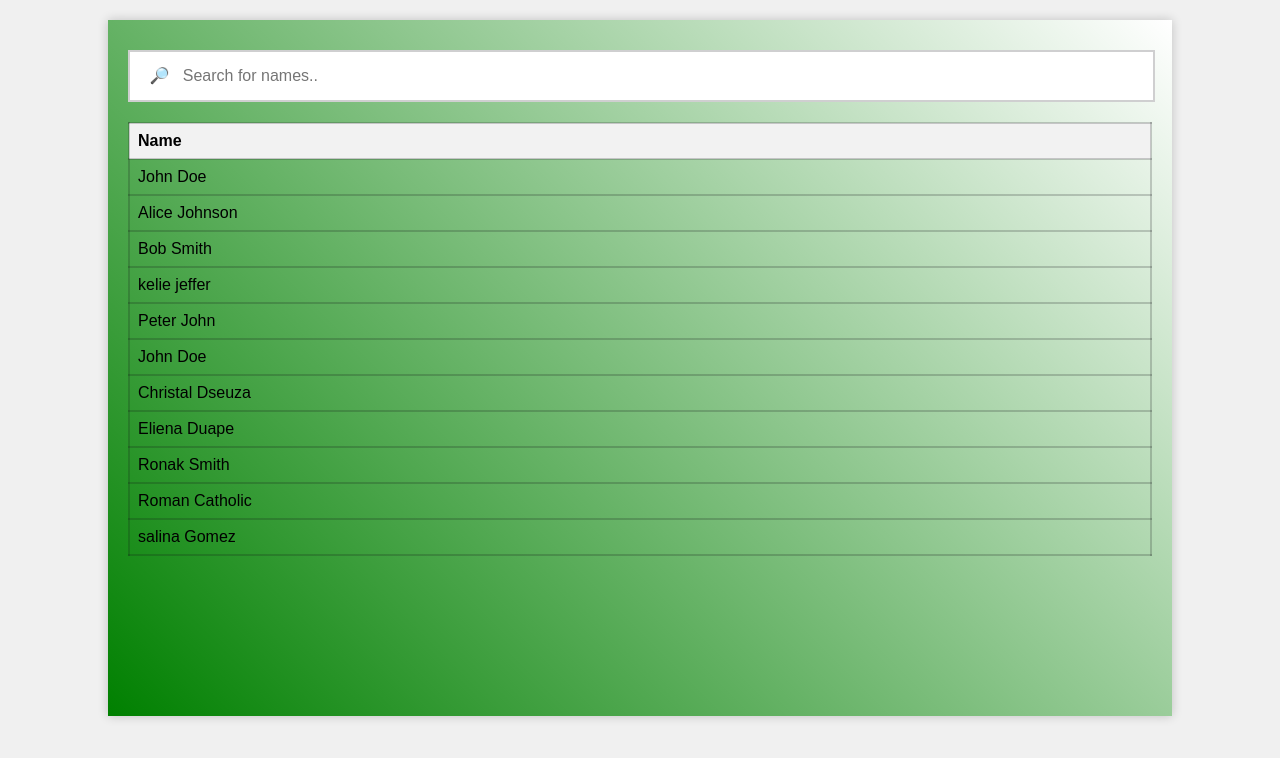
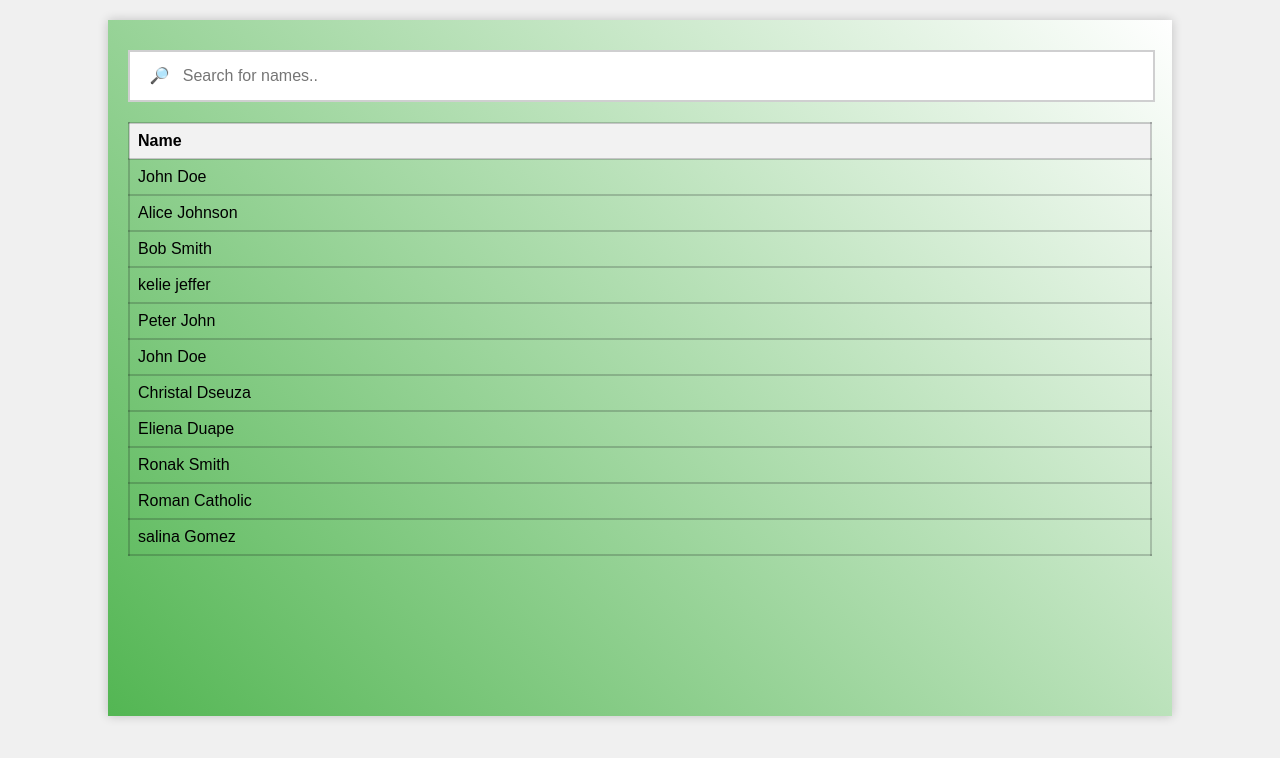
Before and after one commit to namishagurunani/Javascript-WeeklyTest-4, a plain HTML site: page Filter-Table/index.html in a window 1280 px wide. Drawn offline with Linux system fonts and the light colour scheme.

Commit message:
Update style.css

```diff
--- a/Filter-Table/style.css
+++ b/Filter-Table/style.css
@@ -13,7 +13,7 @@ body {
     padding: 20px;
     box-shadow: 0 0 10px rgba(0, 0, 0, 0.2);
     height: 82vh;
-    background-image: linear-gradient(45deg, green, transparent);
+   background-image: linear-gradient(45deg, #53b653, transparent);
 }
 input[type="text"] {
     width: 97%;
```
